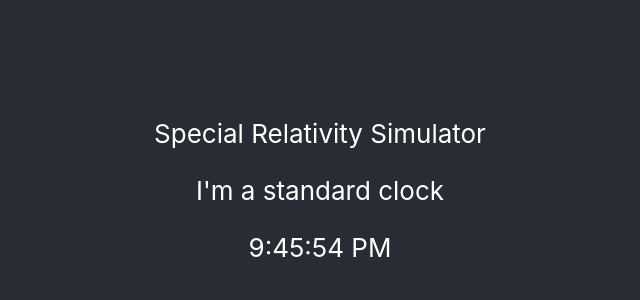
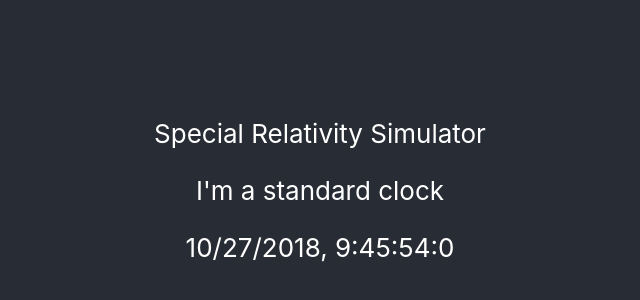
Before and after one commit to macovedj/special-relativity, a React (Create React App) app: page / in a window 1280 px wide. Shown: the part 210-510 px from the top of the page, without its empty margins (320-960 px from the left). Built offline with nearby package versions, Linux system fonts and the light colour scheme.

Commit message:
make clock more precise

```diff
--- a/src/App.js
+++ b/src/App.js
@@ -14,18 +14,19 @@ class App extends Component {
     }
 
     componentWillMount() {
-        setInterval(() =>this.currentTime(), 1000)
+        setInterval(() =>this.currentTime(), 1)
     }
 
   render() {
+
     return (
       <div className="App">
         <header className="App-header">
           <p>
             Special Relativity Simulator
           </p>
-            <Clock text={"I\'m a standard clock"}/>
-            <p>{this.state.time.toLocaleTimeString()}</p>
+            <Clock/>
+            <p>{this.state.time.toLocaleString().replace(" PM",":") + this.state.time.getMilliseconds()}</p>
         </header>
       </div>
     );
--- a/src/Components/clock.js
+++ b/src/Components/clock.js
@@ -3,7 +3,7 @@ import React from 'react';
 const Clock = (props) => {
     return (
     <div>
-        <div>{ props.text }</div>
+        <div>I'm a standard clock</div>
     </div>
     )
 }
```
